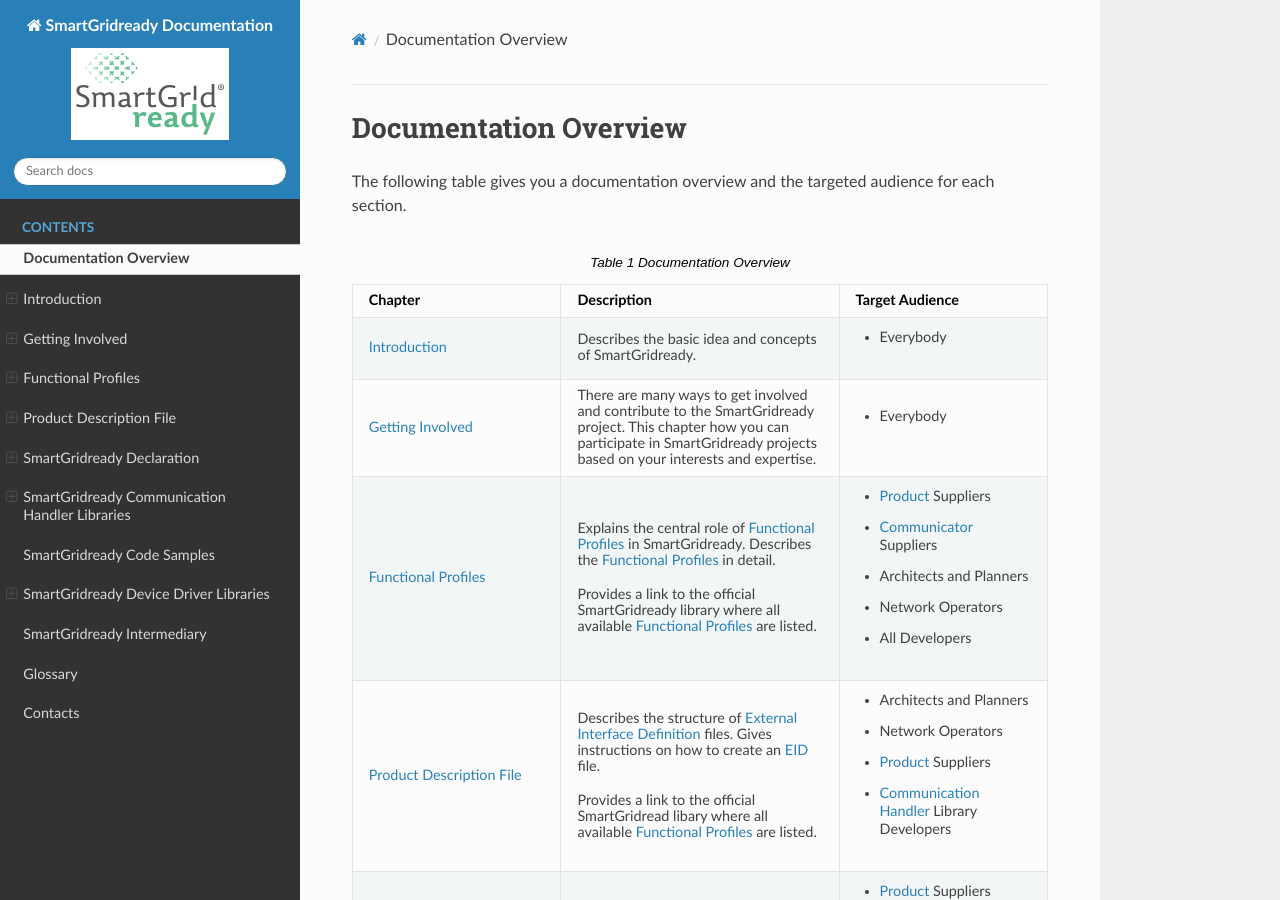
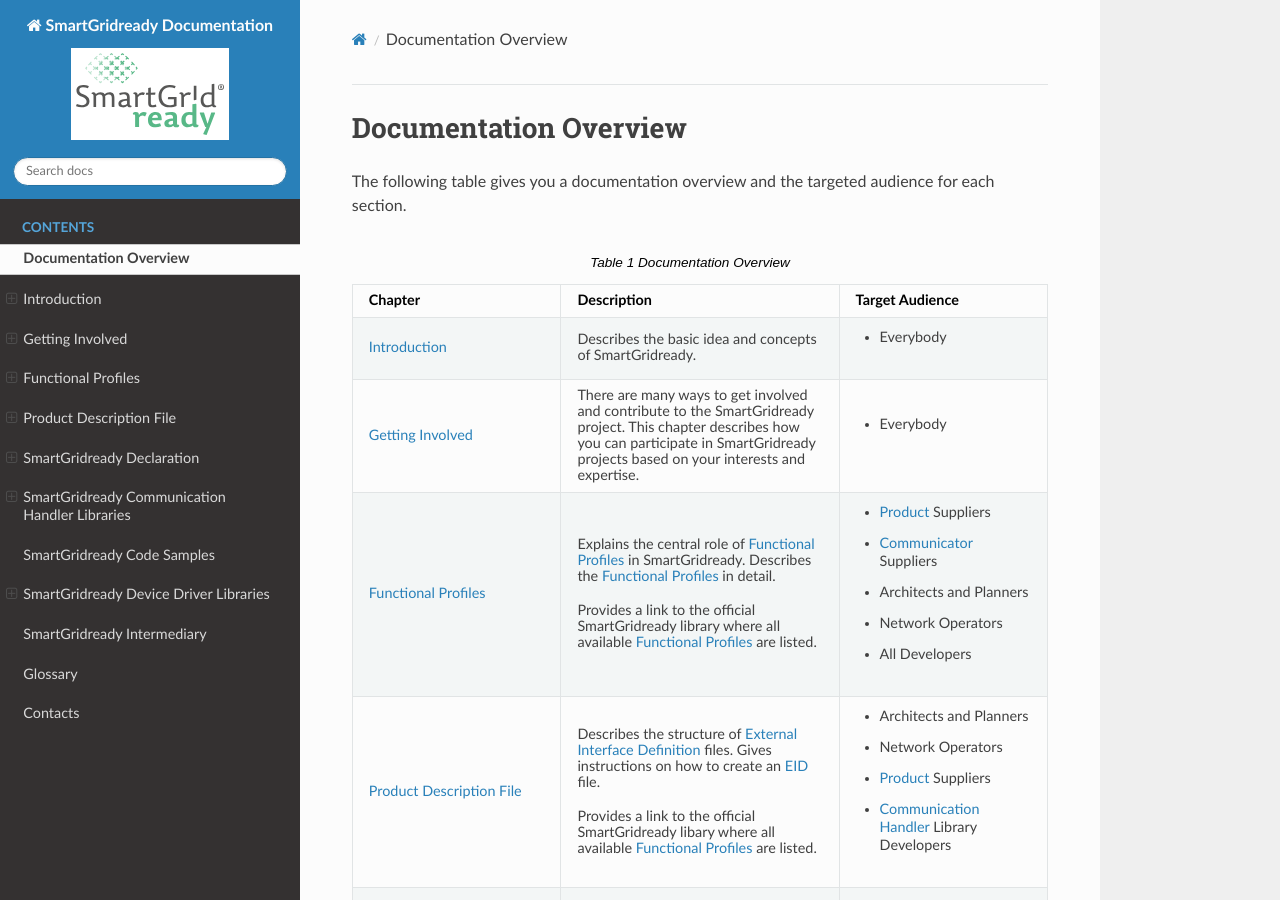
Before and after one commit to SmartGridready/SmartGridready.github.io, a Sphinx documentation site: the page built from source/home.rst, in a window 1280 px wide and 900 px high. Built offline with Sphinx 7.4.7 and the Read the Docs theme 3.1.0, drawn with Linux system fonts in a browser that asks for light colours.

Commit message:
Fixed typos in home.rst

```diff
--- a/source/home.rst
+++ b/source/home.rst
@@ -19,7 +19,7 @@
 
     *   - :ref:`getting-involved`
         - There are many ways to get involved and contribute to the SmartGridready project.
-          This chapter how you can participate in SmartGridready projects based on your interests and expertise.
+          This chapter describes how you can participate in SmartGridready projects based on your interests and expertise.
         - * Everybody
 
     *   - :ref:`functional-profiles`
@@ -48,7 +48,7 @@
 
              <br>
 
-          Provides a link to the official SmartGridread libary where all available :term:`Functional Profiles`
+          Provides a link to the official SmartGridready libary where all available :term:`Functional Profiles`
           are listed.
 
         - * Architects and Planners
```
